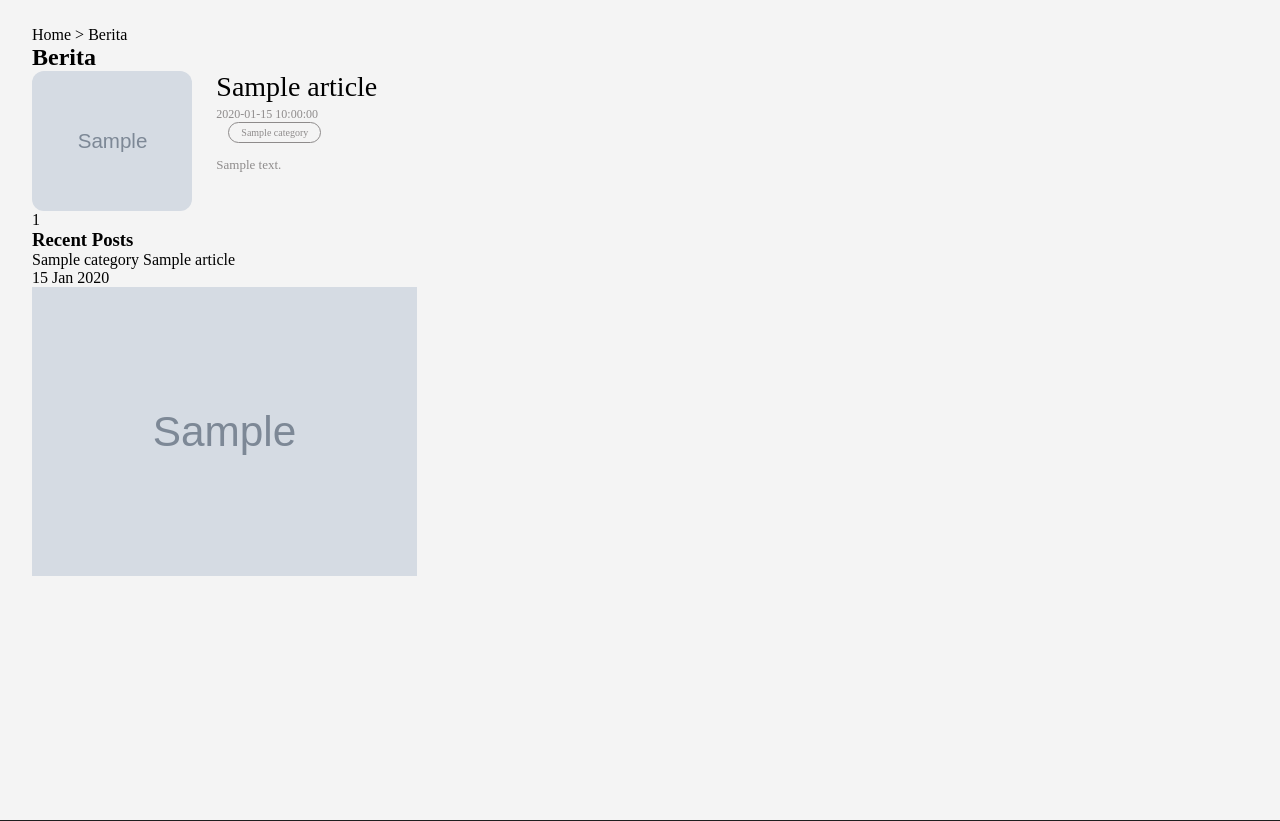
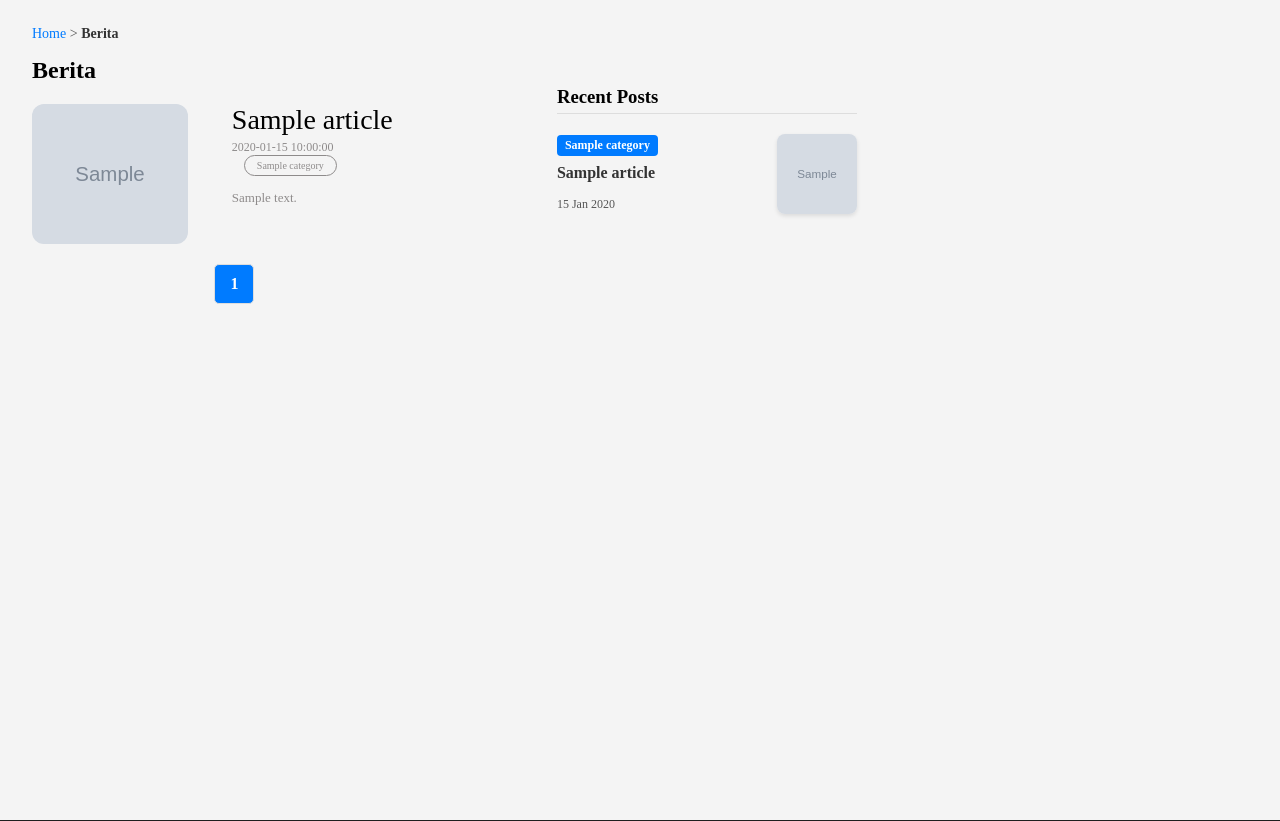
Before and after one commit to alagung0411/coinradar, a Flask app: page /list?category=Berita in a window 1280 px wide. Shown: the part 80-901 px from the top of the page. Run offline with Flask 3, Linux system fonts and the light colour scheme; grey boxes marked "Sample" are stand-in pictures; a database or web service that is not in the repository returns one stand-in record (values such as "Sample title"); data that the repository does not hold is empty; parts of the project's set-up code (start-up, migrations or seed data) failed here and were passed over; some libraries are stand-ins or nearby versions.

Commit message:
Pembaruan pada laman category

```diff
--- /dev/null
+++ b/static/css/articlethmb.css
@@ -0,0 +1,136 @@
+.card-article {
+    display: flex;
+    margin-bottom: 20px;
+  }
+
+  .thumbnaile {
+    width: 300px; /* Adjust as needed */
+    margin-right: 20px;
+  }
+
+  .article-info {
+    flex-grow: 1;
+  }
+
+  .category-title + hr {
+    margin-top: -10px;
+    margin-bottom: 30px;
+    border-color: #ddd; /* Menyesuaikan warna garis */
+}
+
+/* Efek hover pada judul artikel */
+.list-articles .card-article .info h3 a {
+    color: inherit; /* Warna awal sesuai tema */
+    text-decoration: none; /* Menghapus garis bawah */
+    transition: color 0.3s ease; /* Animasi transisi warna */
+}
+
+.list-articles .card-article .info h3 a:hover {
+    color: #007bff; /* Warna biru saat kursor diarahkan */
+}
+
+
+/* Breadcrumb */
+.breadcrumb {
+    font-size: 14px;
+    color: #555;
+    margin-bottom: 15px;
+}
+
+.breadcrumb a {
+    text-decoration: none;
+    color: #007bff;
+}
+
+.breadcrumb a:hover {
+    text-decoration: underline;
+}
+
+.breadcrumb span {
+    font-weight: bold;
+    color: #333;
+}
+
+/* Layout Grid */
+.content-grid {
+    display: grid;
+    grid-template-columns: 3fr 1fr;
+    gap: 20px;
+}
+
+.main-content {
+    padding-right: 100px;
+}
+
+.sidebar {
+    padding-left: 10px;
+}
+
+/* Recent Posts */
+/* Container untuk Recent Posts */
+.recent-posts {
+    margin-top: 40px; /* Memberikan jarak dengan header */
+    padding-top: 20px; /* Opsional, menambah ruang dalam untuk estetika */
+    width: 300px; /* Tetapkan ukuran container */
+    margin-right: 20px; /* Pastikan tetap ada jarak dengan konten utama */
+}
+
+.recent-posts h3 {
+    margin-bottom: 20px; /* Jarak antara judul dan daftar post */
+    padding-bottom: 5px; /* Tambahkan estetika */
+    border-bottom: 1px solid #ddd; /* Garis bawah sebagai pemisah */
+}
+
+.recent-post-thumbnail img {
+    width: 80px; /* Pastikan tetap proporsional */
+    height: 80px;
+    object-fit: cover; /* Memastikan gambar tidak terdistorsi */
+    border-radius: 8px; /* Sudut melengkung */
+    box-shadow: 0 2px 4px rgba(0, 0, 0, 0.1); /* Tambahkan efek bayangan */
+}
+
+.recent-post-item {
+    display: flex;
+    align-items: center;
+    margin-bottom: 15px; /* Jarak antar post */
+}
+
+.recent-post-info {
+    flex-grow: 1;
+}
+
+/* Kategori */
+.post-category {
+    font-size: 12px;
+    font-weight: bold;
+    color: #fff;
+    background-color: #007bff;
+    padding: 3px 8px;
+    border-radius: 4px;
+    display: inline-block;
+    margin-bottom: 5px;
+}
+
+/* Judul Artikel */
+.post-title {
+    font-size: 16px;
+    font-weight: bold;
+    color: #333;
+    text-decoration: none;
+    line-height: 1.5;
+    white-space: normal; /* Agar teks panjang terpecah menjadi beberapa baris */
+    margin-bottom: 10px;
+    display: block;
+}
+
+.post-title:hover {
+    color: #007bff;
+}
+
+/* Tanggal Artikel */
+.post-date {
+    font-size: 12px;
+    color: #555;
+    margin: 0;
+    line-height: 1.5;
+}
--- a/static/css/singlepage.css
+++ b/static/css/singlepage.css
@@ -96,10 +96,7 @@
     font-size: 1.25rem;
     text-align: justify;
 }
-.article .text::first-letter {
-    initial-letter: 2;
-    -webkit-initial-letter: 2;
-}
+
 
 /* --->> ASIDE <<--- */
 .main .aside {
--- /dev/null
+++ b/static/css/slider.css
@@ -0,0 +1,29 @@
+.pagination-container {
+    display: flex;
+    justify-content: center;
+    margin: 20px 0;
+    gap: 10px;
+}
+
+.pagination-button {
+    padding: 10px 15px;
+    margin: 0 5px;
+    text-decoration: none;
+    color: #007BFF;
+    border: 1px solid #ddd;
+    border-radius: 5px;
+    background-color: #fff;
+    transition: background-color 0.3s, color 0.3s;
+}
+
+.pagination-button:hover {
+    background-color: #007BFF;
+    color: #fff;
+}
+
+.pagination-button.active {
+    background-color: #007BFF;
+    color: white;
+    font-weight: bold;
+    cursor: default;
+}
--- a/templates/listarticle.html
+++ b/templates/listarticle.html
@@ -33,14 +33,13 @@
             <div class="list-articles">
                 {% for article in articles %}
                 <article class="card-article">
-                    <a href="/article/{{ article.slug }}" class="thumbnaile">
-                        <!-- Thumbnail dengan tautan -->
-                        <img src="/static/{{ article.thumbnail }}" alt="Thumbnail for {{ article.title }}">
+                    <a href="{{ url_for('singlepage', title=article.title) }}" class="thumbnaile">
+                        <img src="{{ url_for('static', filename=article.thumbnail) }}" alt="Thumbnail for {{ article.title }}">
                     </a>
                     <div class="article-info">
                         <div class="info">
                             <!-- Judul Artikel dengan tautan -->
-                            <h3><a href="/article/{{ article.slug }}">{{ article.title }}</a></h3>
+                            <h3><a href="{{ url_for('singlepage', title=article.title) }}">{{ article.title }}</a></h3>
                             <p>{{ article.published_at }} <span>{{ article.category }}</span></p>
                         </div>
                         <div class="describe">
@@ -67,10 +66,11 @@
                 </a>
                 {% endfor %}
 
-                {% if current_page < total_pages %} <a
-                    href="/list?category={{ selected_category }}&page={{ current_page + 1 }}" class="pagination-button">
-                    Next</a>
-                    {% endif %}
+                {% if current_page < total_pages %}
+                <a href="/list?category={{ selected_category }}&page={{ current_page + 1 }}" class="pagination-button">
+                    Next
+                </a>
+                {% endif %}
             </div>
         </div>
 
@@ -82,11 +82,11 @@
                 <li class="recent-post-item">
                     <div class="recent-post-info">
                         <span class="post-category">{{ post.category }}</span>
-                        <a href="/article/{{ post.slug }}" class="post-title">{{ post.title }}</a>
+                        <a href="{{ url_for('singlepage', title=post.title) }}" class="post-title">{{ post.title }}</a>
                         <p class="post-date">{{ post.published_at.strftime('%d %b %Y') }}</p>
                     </div>
-                    <a href="/article/{{ post.slug }}" class="recent-post-thumbnail">
-                        <img src="/static/{{ post.thumbnail }}" alt="{{ post.title }}">
+                    <a href="{{ url_for('singlepage', title=post.title) }}" class="recent-post-thumbnail">
+                        <img src="{{ url_for('static', filename=post.thumbnail) }}" alt="{{ post.title }}">
                     </a>
                 </li>
                 {% endfor %}
```
